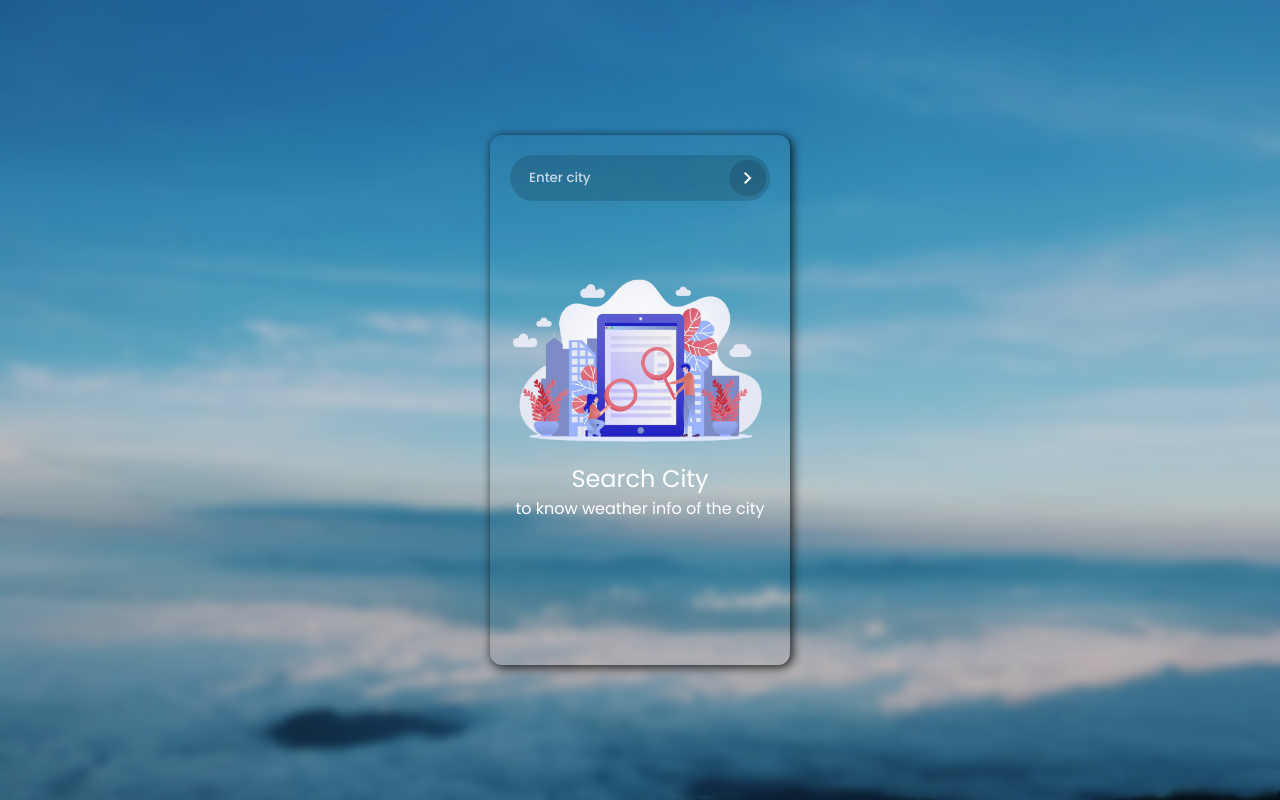
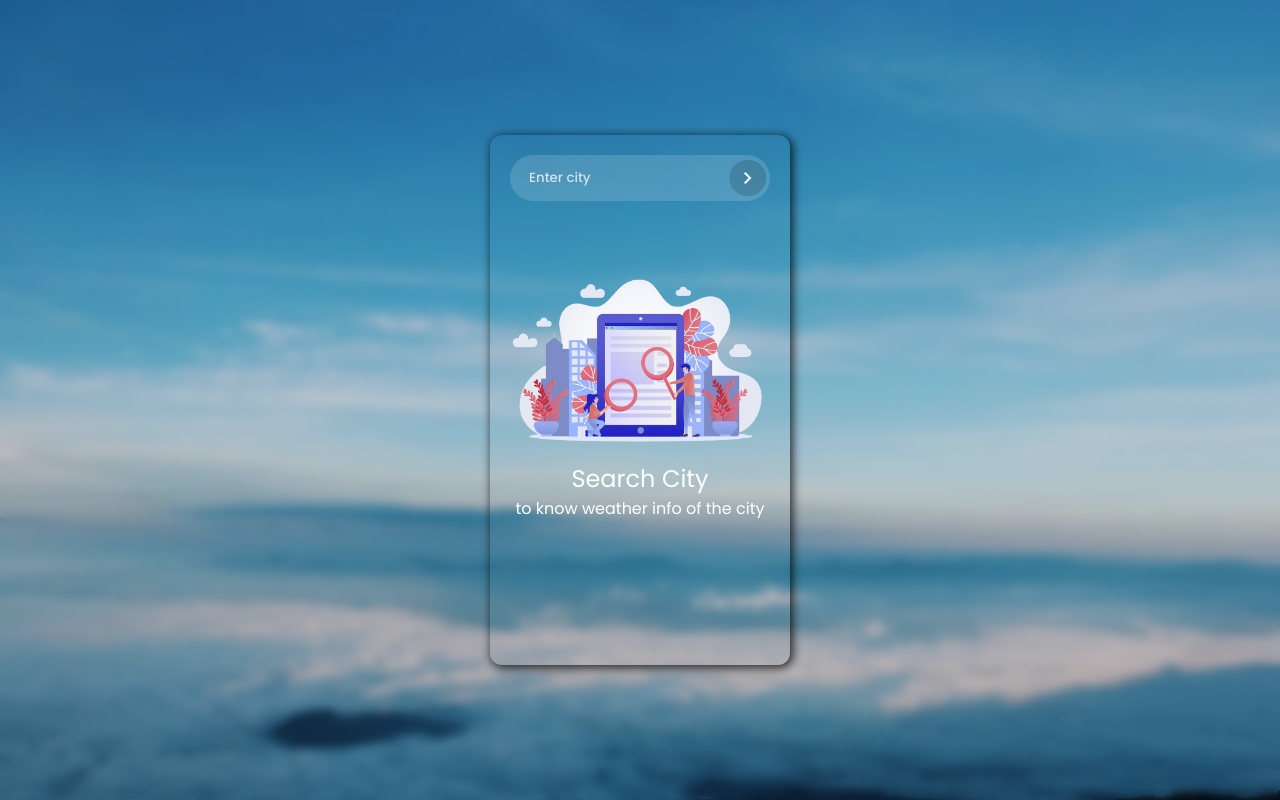
Before and after one commit to Shekhulogy/weather-app, a plain HTML site: page index.html in a window 1280 px wide. Drawn offline with nearby package versions, Linux system fonts and the light colour scheme.

Commit message:
first commit

```diff
--- a/script.js
+++ b/script.js
@@ -27,7 +27,6 @@ document.addEventListener("keypress", (event) => {
 async function displayAllInfo() {
   let cityName = cityInput.value;
   const weather = await getWeatherData(cityName);
-  console.log(weather);
 
   cityInput.value = "";
 
--- a/style.css
+++ b/style.css
@@ -30,7 +30,7 @@ body {
   background-position: center;
 }
 
-#weatherApp::before {
+#weatherApp::after {
   content: "";
   position: absolute;
   width: 100%;
@@ -54,6 +54,7 @@ body {
   );
   box-shadow: 2px 2px 10px 1px rgba(0, 0, 0, 0.75);
   color: white;
+  z-index: 1;
 }
 
 #inputContainer {
@@ -64,7 +65,7 @@ body {
 
 #inputContainer input {
   width: 100%;
-  background: rgba(0, 0, 0, 0.15);
+  background: rgba(255, 255, 255, 0.15);
   border: 3px solid transparent;
   border-radius: 50px;
   padding: 10px 16px;
```
